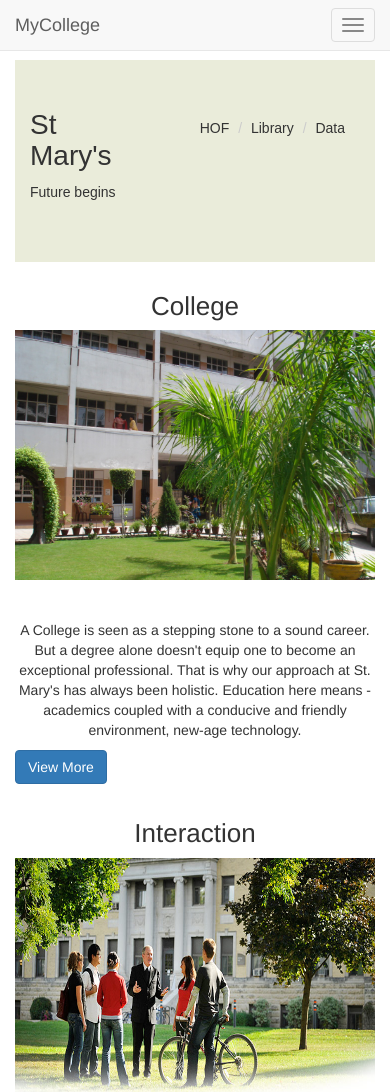
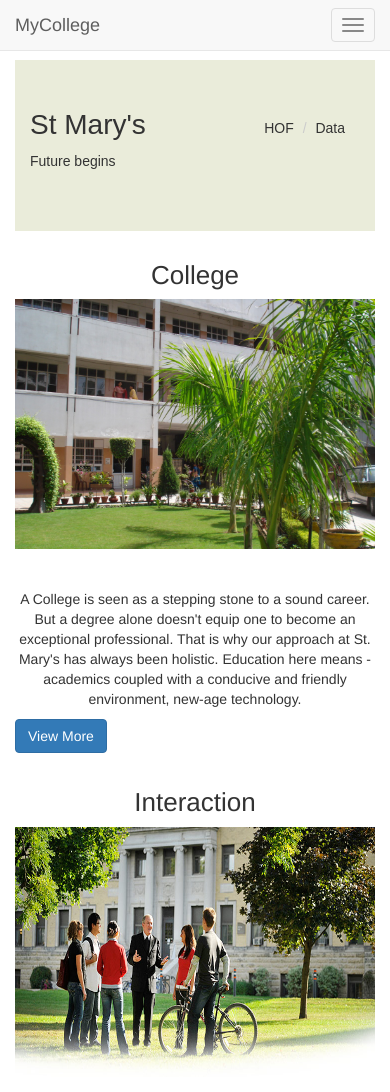
Before and after one commit to jhansimeduri/BootstrapProject, a plain HTML site: page portfolio.html in a window 390 px wide. Shown: the top 1092 px of the page. Drawn offline with nearby package versions, Linux system fonts and the light colour scheme.

Commit message:
bootstrap

```diff
--- a/portfolio.html
+++ b/portfolio.html
@@ -71,14 +71,14 @@
 
       <div class="row" id="port">
         <!-- <div class="row" id="portfolio_head"> -->
-          <div class="col-xs-4">
+          <div class="col-xs-6">
             <h1>St Mary's</h1>
             <p>Future begins</p>
           </div>
-          <div class="col-xs-8 text-right">
+          <div class="col-xs-6 text-right">
             <ol class="breadcrumb">
               <li>HOF</li>
-              <li>Library</li>
+
               <li>Data</li>
             </ol>
             <!-- <ul class="unstyled">
@@ -212,7 +212,7 @@
           <div class=" col-xs-4 col-sm-4 " id="likes">
             <h4>Likes</h4>
             <ul class="unstyled">
-				        <li>Facebook</li>
+				        <li>Youtube</li>
 								<li>Twitter</li>
 								<li>Gmail</li>
             </ul>
```
Also changed, not shown: index.html (+1 -1 lines).
